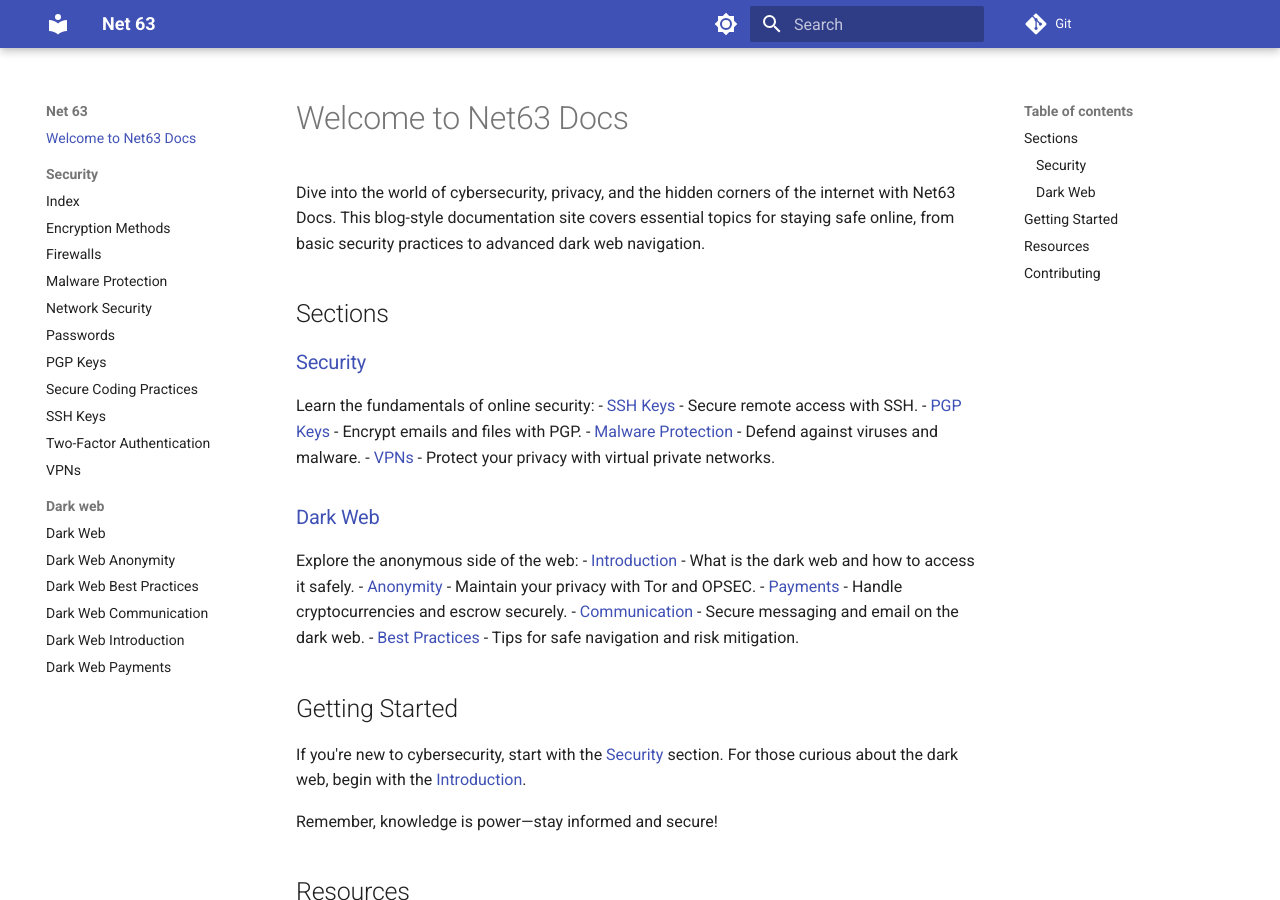
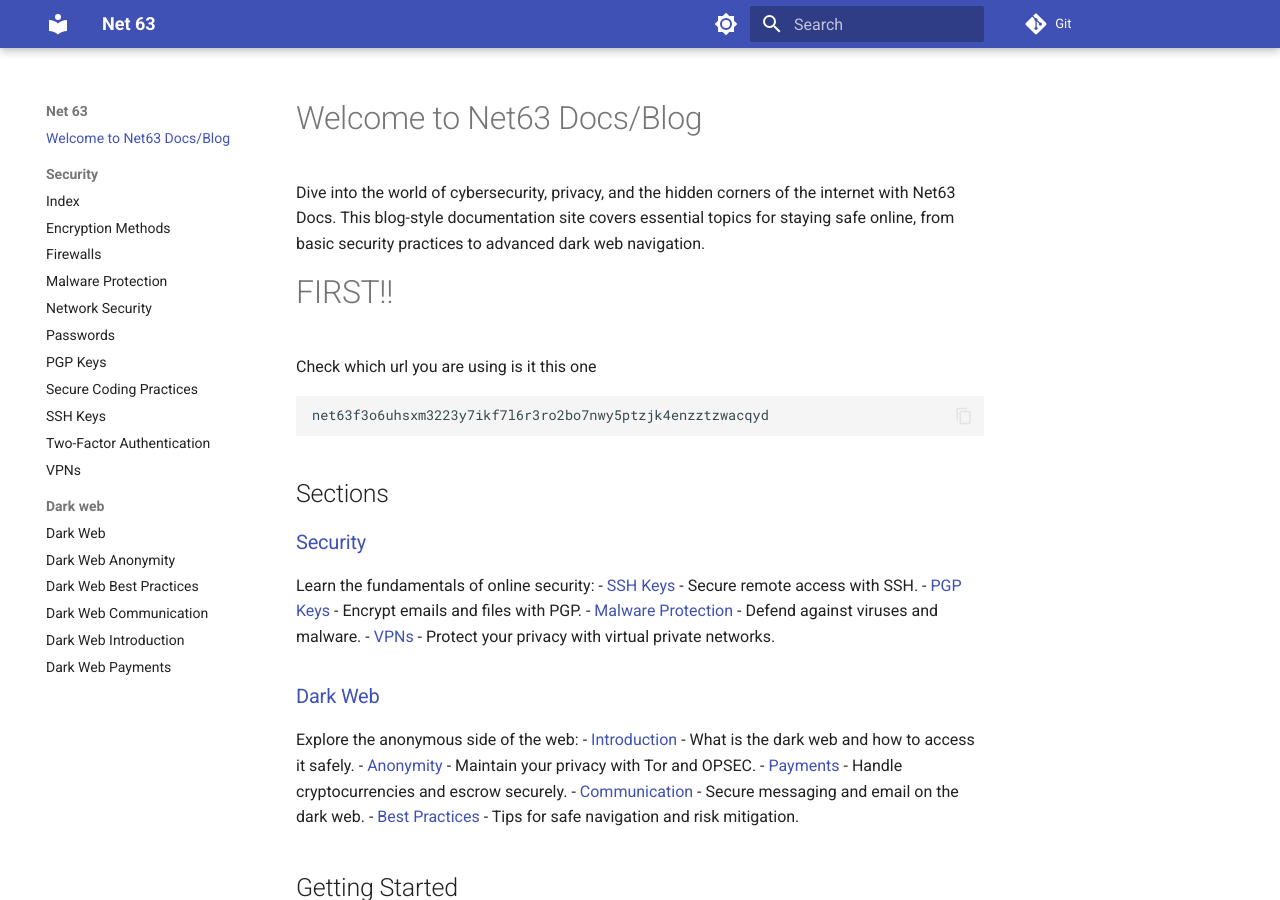
Before and after one commit to chillcog/net63, an MkDocs documentation site: the page built from docs/index.md, in a window 1280 px wide and 900 px high. Built offline with MkDocs 1.6.1 and Material for MkDocs 9.7.7, drawn with Linux system fonts in a browser that asks for light colours.

Commit message:
Update index.md

````diff
--- a/docs/index.md
+++ b/docs/index.md
@@ -1,6 +1,12 @@
-# Welcome to Net63 Docs
+# Welcome to Net63 Docs/Blog
 
 Dive into the world of cybersecurity, privacy, and the hidden corners of the internet with Net63 Docs. This blog-style documentation site covers essential topics for staying safe online, from basic security practices to advanced dark web navigation.
+
+# FIRST!!
+Check which url you are using is it this one
+```
+net63f3o6uhsxm3223y7ikf7l6r3ro2bo7nwy5ptzjk4enzztzwacqyd
+```
 
 ## Sections
 
````
